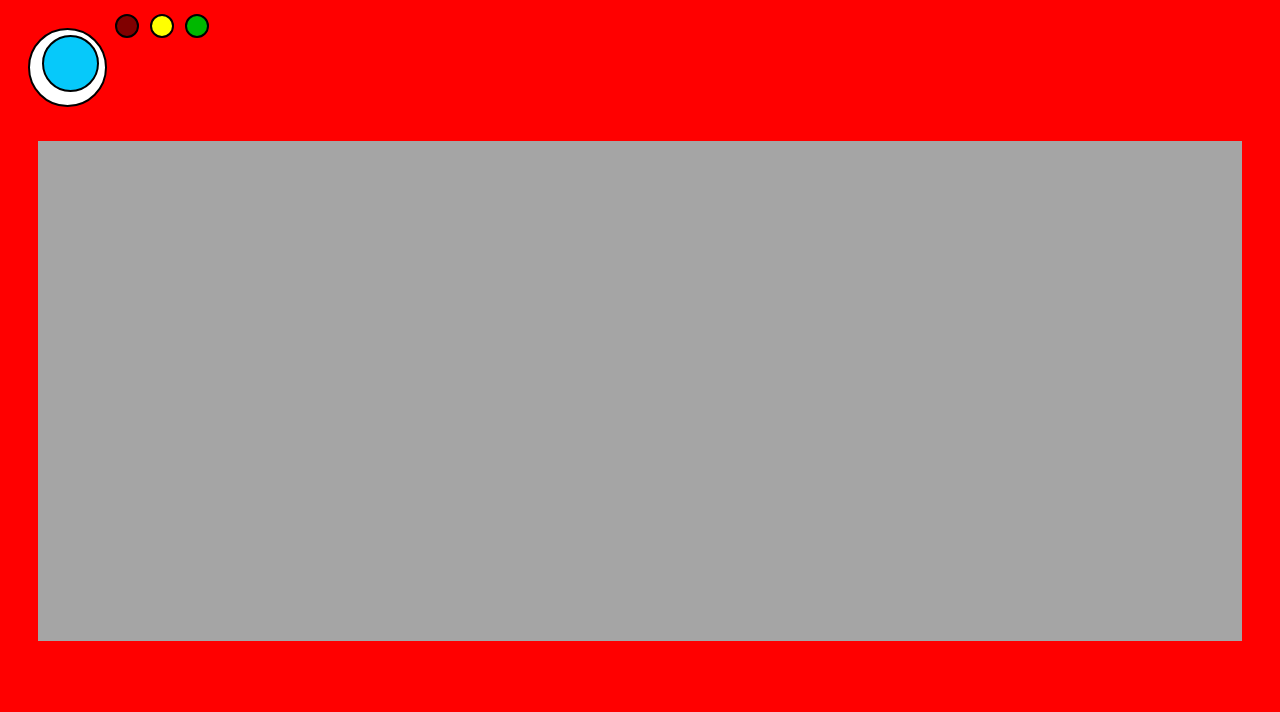
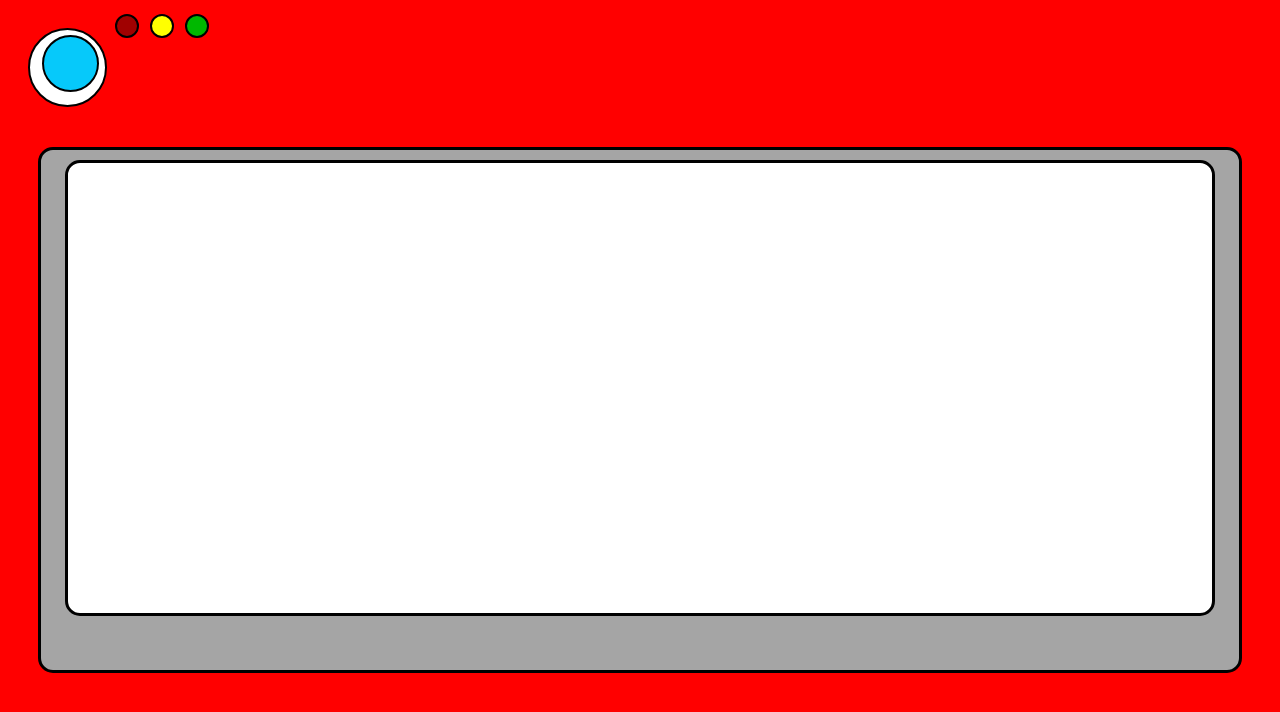
Before and after one commit to kohleChristner95/Pokedex, a plain HTML site: page index.html in a window 1280 px wide. Drawn offline with Linux system fonts and the light colour scheme.

Commit message:
put white square inside grey square.

```diff
--- a/index.html
+++ b/index.html
@@ -13,7 +13,10 @@
     <span class="red dot"style="position:absolute; top: -1px; left: 100px;"></span>
     <span class="yellow dot" style="position:absolute; top: -1px; left: 135px;"></span>
     <span class="green dot" style="position:absolute; top: -1px; left: 170px;"></span>
-    <div class="grey square"></div>
+    <p>
+      <div class="grey square"></div>
+      <div class="Inner square" style="position:absolute; top: 135px; left: 15px; right: 15px"></div>
+  </p>
 
     <script type="module" defer src="Pokemon.obj.js"></script>
   </body>
--- a/style.css
+++ b/style.css
@@ -35,7 +35,7 @@ body {
     border-color: black;
     display: inline-block;
     margin: 15px;
-    background-color: rgb(128, 0, 0);
+    background-color: rgb(160, 1, 1);
 }
 
 .yellow {
@@ -66,7 +66,23 @@ body {
     margin-top: 10px;
     margin-left: 30px;
     margin-right: 30px;
-    height: 500px;
+    height: 520px;
+    border-style: solid;
+    border-width: 3px;
+    border-color: black;
+    border-radius: 15px;
     background-color: rgb(165, 165, 165);
+}
+
+.Inner {
+    margin-top: 25px;
+    margin-left: 50px;
+    margin-right: 50px;
+    height: 450px;
+    border-style: solid;
+    border-width: 3px;
+    border-color: black;
+    border-radius: 15px;
+    background-color: white;
 
 }
```
